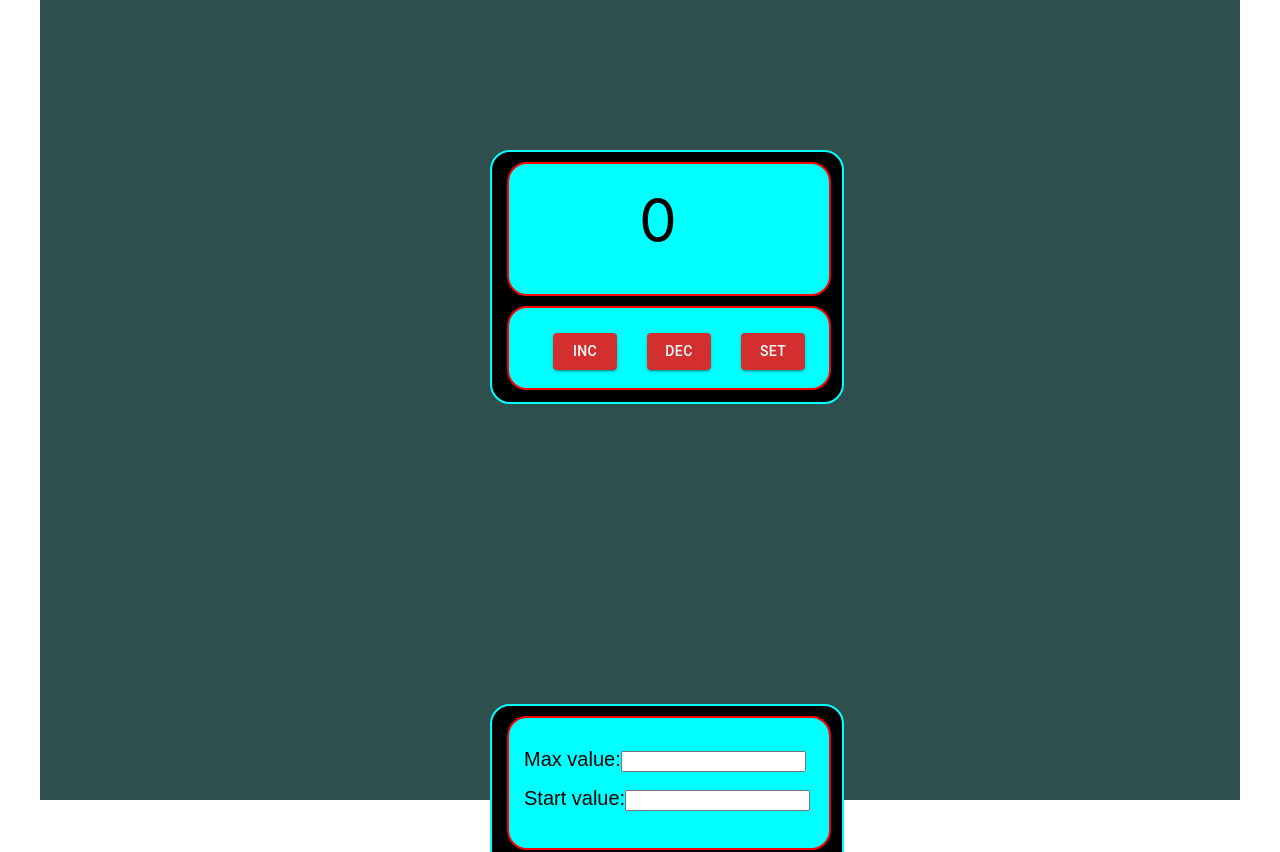
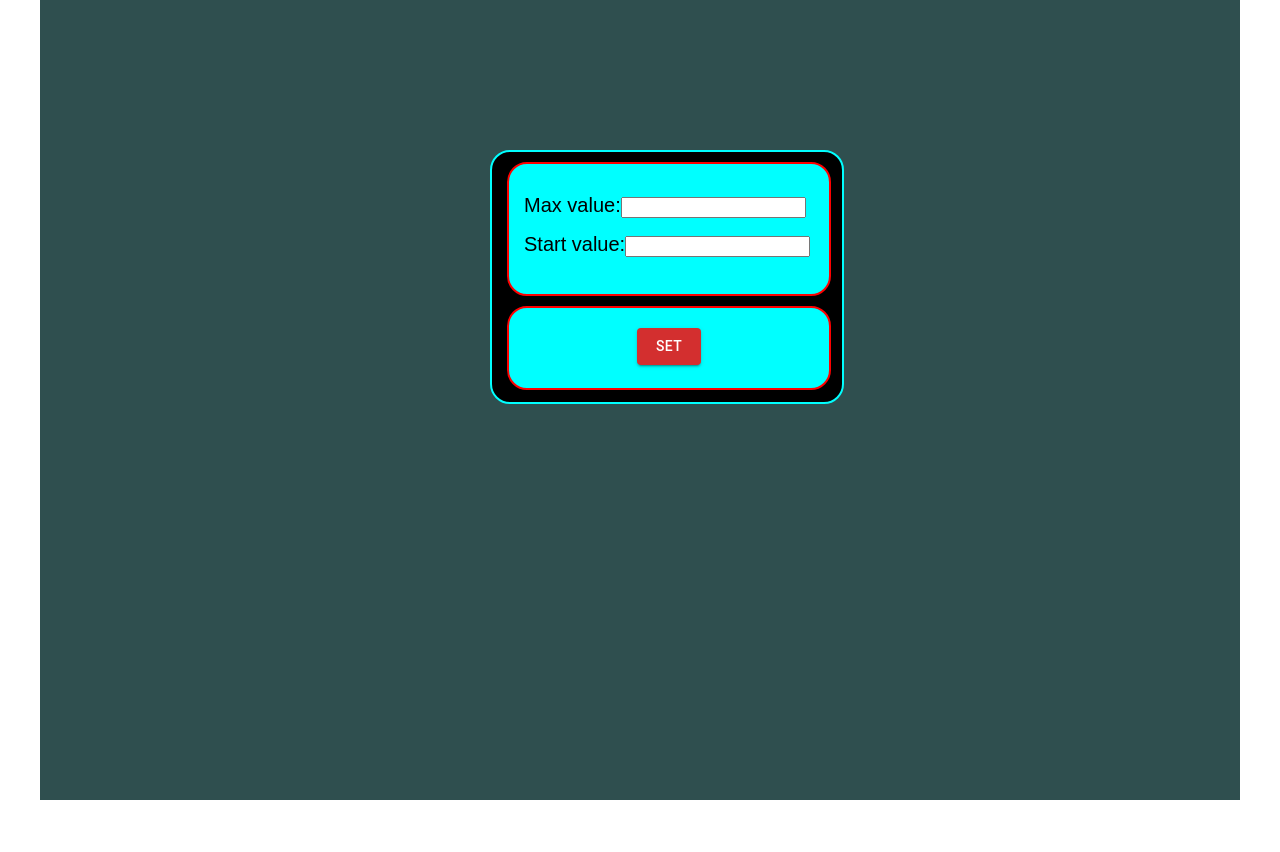
Before and after one commit to Samurai-way/Counter_version2, a React (Create React App) app: page / in a window 1280 px wide. Shown: the top 852 px of the page. After the commit the page ends 800 px from the top, so only its background shows below. Built offline with nearby package versions, Linux system fonts and the light colour scheme.

Commit message:
true / false toggle

```diff
--- a/src/App.tsx
+++ b/src/App.tsx
@@ -7,7 +7,7 @@ import { Counters } from './components/First_Counter/first_Counter';
 function App() {
 
     const [value, setValue]=useState(0)
-    const [toggle, setToggle]=useState(false)
+    const [toggle, setToggle]=useState(true)
 
     return (
         <div className={a.wrapper}>
--- a/src/components/First_Counter/first_Counter.tsx
+++ b/src/components/First_Counter/first_Counter.tsx
@@ -29,6 +29,7 @@ export const Counters = (props: ValuePropsType) => {
         props.setValue(0)
     }
     const setButtonHandler = () => {
+        console.log(props.toggle)
         props.setToggle(!props.toggle)
     }
 
@@ -51,7 +52,7 @@ export const Counters = (props: ValuePropsType) => {
                     </div>
                 </div>
             </div>
-            <div style={!props.toggle ? block : undefined}>
+            <div style={props.toggle ? block : none}>
                 <SecondCounter toggle={props.toggle}
                                setToggle={props.setToggle}
                 />
```
